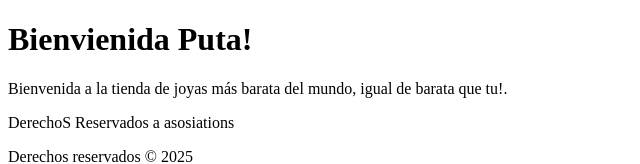
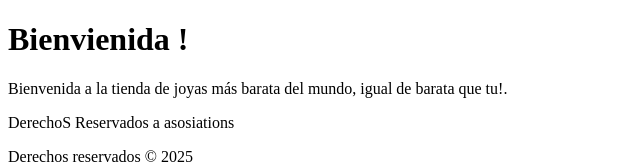
Before and after one commit to Jvier-Zaia/git-conect-prueba, a plain HTML site: page index.htm in a window 1280 px wide. Shown: the top 164 px of the page, without its empty margins (0-640 px from the left). Drawn offline with Linux system fonts and the light colour scheme.

Commit message:
Update index.htm

```diff
--- a/index.htm
+++ b/index.htm
@@ -6,7 +6,7 @@
     <title>Joyeria Barata</title>
 </head>
 <body>
-<h1>Bienvienida Puta!</h1>
+<h1>Bienvienida !</h1>
 <p>Bienvenida a la tienda de joyas más barata del mundo, igual de barata que tu!.</p>
 <footer> DerechoS Reservados a asosiations
     <p>Derechos reservados &copy; 2025</p>
```
